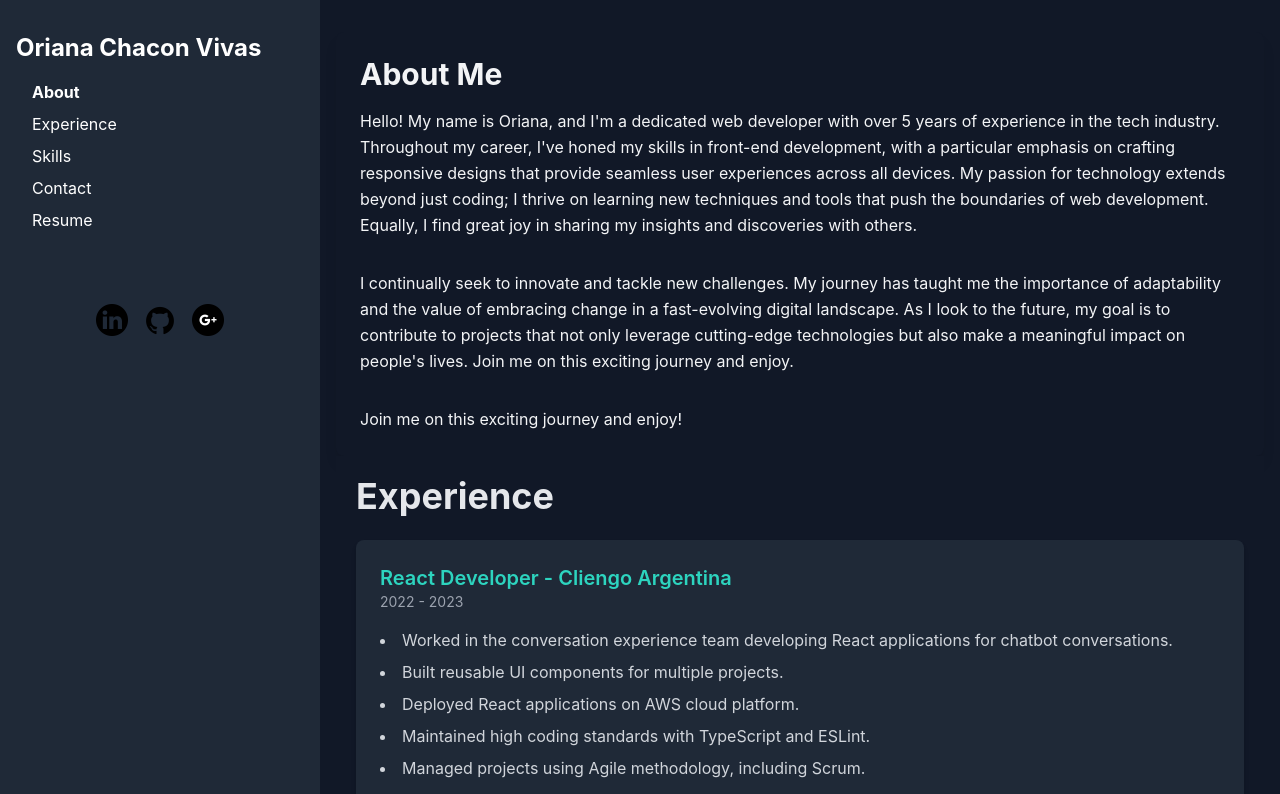
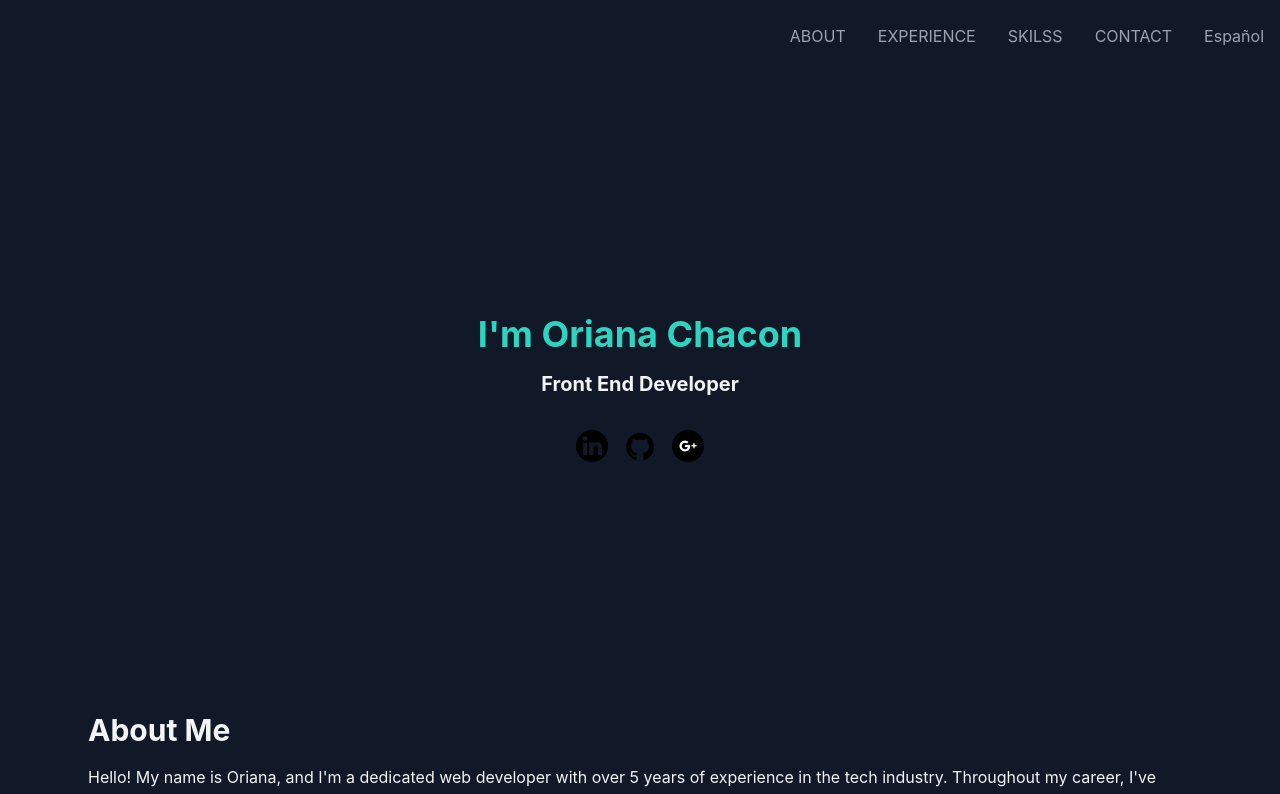
Before and after one commit to orianachv/oriana-chacon-website, a React (Create React App) app: page / in a window 1280 px wide. Shown: the top 794 px of the page. Built offline with nearby package versions, Linux system fonts and the light colour scheme.

Commit message:
change sidebar to navbar

```diff
--- a/src/App.tsx
+++ b/src/App.tsx
@@ -1,23 +1,25 @@
 import './App.css';
-import Header from './components/Header';
 import About from './components/About';
 import Skills from './components/Skills';
 import Contact from './components/Contact';
 import Experience from './components/Experience';
+import Name from './components/Name';
+import Header from './components/Header';
 
 function App() {
   return (
-    <div className="flex flex-col md:flex-row md:h-screen">
-      <div className="bg-gray-800 text-white overflow-auto py-4 md:w-1/4 lg:w-1/4 xl:w-1/4 h-full">
-        <Header />
-      </div>
-      <div className="flex-1 overflow-auto py-8 px-4">
+    <>
+      <Header />
+
+      <div className="flex flex-col md:px-16 py-4">
+        <Name />
         <About />
         <Experience />
         <Skills />
         <Contact />
       </div>
-    </div>
+    </>
+
   );
 }
 
--- a/src/components/About.tsx
+++ b/src/components/About.tsx
@@ -2,7 +2,7 @@ import React from 'react';
 
 const About: React.FC = () => {
   return (
-    <section id="about" className="bg-gray-900 text-gray-100 p-6 rounded-lg shadow-lg">
+    <section id="about" className="bg-gray-900 text-gray-100 p-6">
       <h2 className="text-3xl font-bold mb-4">About Me</h2>
       <p className="mb-8 text-md leading-relaxed">
         Hello! My name is Oriana, and I'm a dedicated web developer with over 5 years of experience in the tech industry.
--- a/src/components/Header.tsx
+++ b/src/components/Header.tsx
@@ -1,63 +1,38 @@
 import React, { useState } from 'react';
-import github from '../icons/github.png';
-import linkedin from '../icons/linkedin.png';
-import gmail from '../icons/gmail-dos.png';
 import close from '../icons/close.png';
 import menu from '../icons/menu.png';
 
-const SOCIAL_LINKS = {
-  linkedin: 'https://www.linkedin.com/in/oriana-chacon-vivas-0823b7100/',
-  github: 'https://github.com/orianachv',
-  gmail: 'mailto:chacon.oriana.19@gmail.com'
-};
 
-const HeaderLinks: React.FC<{ cvUrl: string; onLinkClick: (section: string) => void; currentSection: string }> = ({ cvUrl, onLinkClick, currentSection }) => (
-  <nav className="flex flex-col items-start space-y-2">
-    <a href="#about" onClick={() => onLinkClick('about')} className={`text-white transition duration-150 ease-in-out ${currentSection === 'about' ? 'font-bold' : 'hover:text-gray-200'}`}>About</a>
-    <a href="#experience" onClick={() => onLinkClick('experience')} className={`text-white transition duration-150 ease-in-out ${currentSection === 'experience' ? 'font-bold' : 'hover:text-gray-200'}`}>Experience</a>
-    <a href="#skills" onClick={() => onLinkClick('skills')} className={`text-white transition duration-150 ease-in-out ${currentSection === 'skills' ? 'font-bold' : 'hover:text-gray-200'}`}>Skills</a>
-    <a href="#contact" onClick={() => onLinkClick('contact')} className={`text-white transition duration-150 ease-in-out ${currentSection === 'contact' ? 'font-bold' : 'hover:text-gray-200'}`}>Contact</a>
-    <a href={cvUrl} download="Oriana_Chacon_Resume.pdf" onClick={() => onLinkClick('resume')} className={`text-white transition duration-150 ease-in-out ${currentSection === 'resume' ? 'font-bold' : 'hover:text-gray-200'}`}>Resume</a>
-  </nav>
-);
-
-const SocialLinks: React.FC = () => (
-  <div className="flex justify-center space-x-4 mt-4">
-    <a href={SOCIAL_LINKS.linkedin}><img alt="LinkedIn" src={linkedin} className="w-8 h-8" /></a>
-    <a href={SOCIAL_LINKS.github}><img alt="GitHub" src={github} className="w-8 h-8" /></a>
-    <a href={SOCIAL_LINKS.gmail}><img alt="Gmail" src={gmail} className="w-8 h-8" /></a>
-  </div>
-);
 const Header: React.FC = () => {
     const [isMenuOpen, setIsMenuOpen] = useState(false);
-  const [currentSection, setCurrentSection] = useState('about');
-  const cvUrl = 'https://github.com/orianachv/resume/raw/main/CV%20ENGLISH%20ORIANA%20CHACO%CC%81N%20%20(1).pdf';
+    const [language, setLanguage] = useState('english'); // Establece el idioma inicial, por ejemplo, 'english'
 
-  const handleLinkClick = (section: string) => {
-    setCurrentSection(section);
-    setIsMenuOpen(false);
+    const toggleLanguage = () => {
+        const newLanguage = language === 'english' ? 'spanish' : 'english';
+        setLanguage(newLanguage);
+        // Aquí puedes agregar lógica para cambiar el idioma de tu aplicación
     };
 
     return (
-    <header className="bg-gray-800 text-white p-4 md:flex md:flex-col">
-      <div className="flex items-center justify-between">
-          <h1 className="text-2xl font-bold"> Oriana Chacon Vivas</h1>
-
+        <header className="bg-gray-900 text-gray-400 py-4 md:flex md:justify-between md:items-center">
+            <div className='flex justify-end px-4'>
                 <button onClick={() => setIsMenuOpen(!isMenuOpen)} className="md:hidden focus:outline-none">
                     <img src={isMenuOpen ? close : menu} alt="Menu" className="w-6 h-6" />
                 </button>
             </div>
-      <div className={`md:flex md:flex-col gap-14 ${isMenuOpen ? 'block' : 'hidden'}`}>
-        <div className="p-4 md:pb-0 ">
-          <HeaderLinks cvUrl={cvUrl} onLinkClick={handleLinkClick} currentSection={currentSection} />
-        </div>
 
-        <SocialLinks />
+            <nav className={`md:flex flex-col md:flex-row ${isMenuOpen ? 'block' : 'hidden'}`}>
+                <a href="#about" className="block px-4 py-2  hover:text-teal-400 hover:bg-gray-700 hover:rounded-md  ">ABOUT</a>
+                <a href="#experience" className="block px-4 py-2  hover:text-teal-400 hover:bg-gray-700 hover:rounded-md">EXPERIENCE</a>
+                <a href="#skills" className="block px-4 py-2  hover:text-teal-400 hover:bg-gray-700 hover:rounded-md">SKILSS</a>
+                <a href="#contact" className="block px-4 py-2  hover:text-teal-400 hover:bg-gray-700 hover:rounded-md">CONTACT</a>
+                <button onClick={toggleLanguage} className="block px-4 py-2  hover:text-teal-400 hover:bg-gray-700 hover:rounded-md">
+                    {language === 'english' ? 'Español' : 'English'} {/* Texto del botón para cambiar el idioma */}
+                </button>
+            </nav>
 
-      </div>
         </header>
     );
 };
 
-
 export default Header;
--- /dev/null
+++ b/src/components/Headerdos.tsx
@@ -0,0 +1,63 @@
+import React, { useState } from 'react';
+import github from '../icons/github.png';
+import linkedin from '../icons/linkedin.png';
+import gmail from '../icons/gmail-dos.png';
+import close from '../icons/close.png';
+import menu from '../icons/menu.png';
+
+const SOCIAL_LINKS = {
+  linkedin: 'https://www.linkedin.com/in/oriana-chacon-vivas-0823b7100/',
+  github: 'https://github.com/orianachv',
+  gmail: 'mailto:chacon.oriana.19@gmail.com'
+};
+
+const HeaderLinks: React.FC<{ cvUrl: string; onLinkClick: (section: string) => void; currentSection: string }> = ({ cvUrl, onLinkClick, currentSection }) => (
+  <nav className="flex flex-col items-start space-y-2">
+    <a href="#about" onClick={() => onLinkClick('about')} className={`text-white transition duration-150 ease-in-out ${currentSection === 'about' ? 'font-bold' : 'hover:text-gray-200'}`}>About</a>
+    <a href="#experience" onClick={() => onLinkClick('experience')} className={`text-white transition duration-150 ease-in-out ${currentSection === 'experience' ? 'font-bold' : 'hover:text-gray-200'}`}>Experience</a>
+    <a href="#skills" onClick={() => onLinkClick('skills')} className={`text-white transition duration-150 ease-in-out ${currentSection === 'skills' ? 'font-bold' : 'hover:text-gray-200'}`}>Skills</a>
+    <a href="#contact" onClick={() => onLinkClick('contact')} className={`text-white transition duration-150 ease-in-out ${currentSection === 'contact' ? 'font-bold' : 'hover:text-gray-200'}`}>Contact</a>
+    <a href={cvUrl} download="Oriana_Chacon_Resume.pdf" onClick={() => onLinkClick('resume')} className={`text-white transition duration-150 ease-in-out ${currentSection === 'resume' ? 'font-bold' : 'hover:text-gray-200'}`}>Resume</a>
+  </nav>
+);
+
+const SocialLinks: React.FC = () => (
+  <div className="flex justify-center space-x-4 mt-4">
+    <a href={SOCIAL_LINKS.linkedin}><img alt="LinkedIn" src={linkedin} className="w-8 h-8" /></a>
+    <a href={SOCIAL_LINKS.github}><img alt="GitHub" src={github} className="w-8 h-8" /></a>
+    <a href={SOCIAL_LINKS.gmail}><img alt="Gmail" src={gmail} className="w-8 h-8" /></a>
+  </div>
+);
+const Header: React.FC = () => {
+  const [isMenuOpen, setIsMenuOpen] = useState(false);
+  const [currentSection, setCurrentSection] = useState('about');
+  const cvUrl = 'https://github.com/orianachv/resume/raw/main/CV%20ENGLISH%20ORIANA%20CHACO%CC%81N%20%20(1).pdf';
+
+  const handleLinkClick = (section: string) => {
+    setCurrentSection(section);
+    setIsMenuOpen(false);
+  };
+
+  return (
+    <header className="bg-gray-800 text-white p-4 md:flex md:flex-col">
+      <div className="flex items-center justify-between">
+          <h1 className="text-2xl font-bold"> Oriana Chacon Vivas</h1>
+
+        <button onClick={() => setIsMenuOpen(!isMenuOpen)} className="md:hidden focus:outline-none">
+          <img src={isMenuOpen ? close : menu} alt="Menu" className="w-6 h-6" />
+        </button>
+      </div>
+      <div className={`md:flex md:flex-col gap-14 ${isMenuOpen ? 'block' : 'hidden'}`}>
+        <div className="p-4 md:pb-0 ">
+          <HeaderLinks cvUrl={cvUrl} onLinkClick={handleLinkClick} currentSection={currentSection} />
+        </div>
+
+        <SocialLinks />
+
+      </div>
+    </header>
+  );
+};
+
+
+export default Header;
--- /dev/null
+++ b/src/components/Name.tsx
@@ -0,0 +1,29 @@
+import React from 'react';
+import github from '../icons/github.png';
+import linkedin from '../icons/linkedin.png';
+import gmail from '../icons/gmail-dos.png';
+
+const SOCIAL_LINKS = {
+    linkedin: 'https://www.linkedin.com/in/oriana-chacon-vivas-0823b7100/',
+    github: 'https://github.com/orianachv',
+    gmail: 'mailto:chacon.oriana.19@gmail.com'
+  };
+const SocialLinks: React.FC = () => (
+    <div className="flex justify-center space-x-4 mt-4">
+      <a href={SOCIAL_LINKS.linkedin}><img alt="LinkedIn" src={linkedin} className="w-8 h-8" /></a>
+      <a href={SOCIAL_LINKS.github}><img alt="GitHub" src={github} className="w-8 h-8" /></a>
+      <a href={SOCIAL_LINKS.gmail}><img alt="Gmail" src={gmail} className="w-8 h-8" /></a>
+    </div>
+  );
+
+const Name: React.FC = () => {
+  return (
+    <section className="bg-gray-900 text-gray-100 p-6 flex flex-col items-center h-[600px] justify-center">
+      <h1 className="text-4xl font-bold mb-4 text-teal-400">I'm Oriana Chacon</h1>
+      <h2 className="text-xl font-bold mb-4">Front End Developer</h2>
+      <SocialLinks/>
+    </section>
+  );
+};
+
+export default Name;
--- a/src/components/Skills.tsx
+++ b/src/components/Skills.tsx
@@ -1,6 +1,6 @@
 const Skills: React.FC = () => {
   const skills = [
-      "HTML", "CSS", "JavaScript", "React", "Tailwind CSS", "Node.js", "Chakra UI", "Material UI", "Next.js", "SQL", "AWS", "Cypress"
+      "HTML", "CSS", "JavaScript", "React", "Tailwind CSS", "Node.js", "Chakra UI", "Material UI", "Next.js", "SQL", "AWS", "Cypress", "Redux", "Recoil", "Zustand", "GIT", "Google Cloud Platform"
   ];
 
   return (
```
Lines whose indentation alone changed are shown as unchanged.
